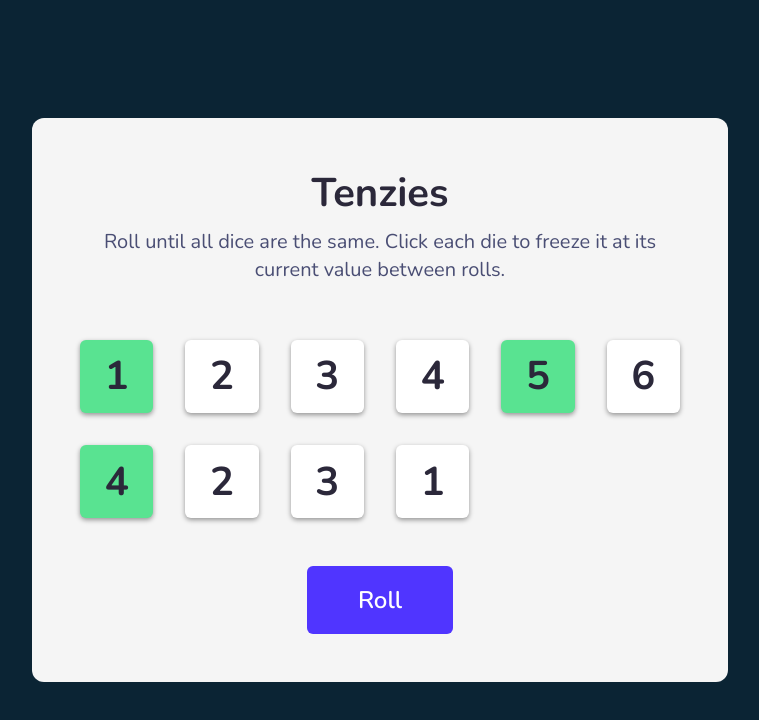
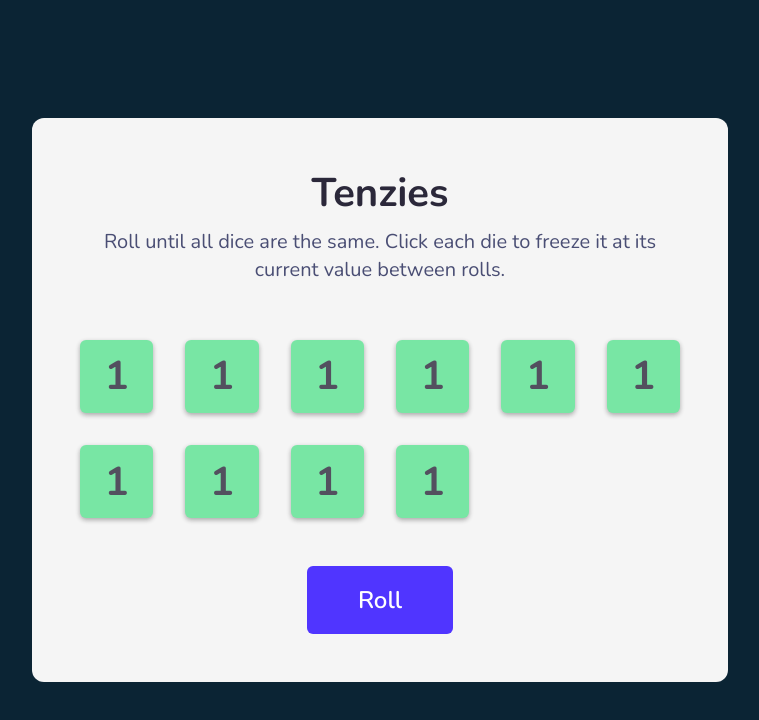
Before and after one commit to rayenrsalhi9/tenzies, a React (Vite) app: page / in a window 1280 px wide. Shown: the top 720 px of the page, without its empty margins (260-1019 px from the left). Built offline with nearby package versions, Linux system fonts and the light colour scheme.

Commit message:
refactor(components): replace Number component with Die component
- Remove Number.jsx and create new Die.jsx component
- Update App.jsx to use Die component instead of Number
- Adjust styling for fixed buttons in index.css

```diff
--- a/src/App.jsx
+++ b/src/App.jsx
@@ -1,5 +1,5 @@
 import Header from "./components/Header"
-import Number from "./components/Number"
+import Die from "./components/Die"
 import RollButton from "./components/RollButton"
 
 export default function App() {
@@ -7,7 +7,20 @@ export default function App() {
     <div className="container">
 
         <Header />
-        <Number />
+
+        <section className="numbers-grid">
+          <Die />
+          <Die />
+          <Die />
+          <Die />
+          <Die />
+          <Die />
+          <Die />
+          <Die />
+          <Die />
+          <Die />
+        </section>
+
         <RollButton />
 
     </div>
--- /dev/null
+++ b/src/components/Die.jsx
@@ -0,0 +1,5 @@
+export default function Die() {
+  return (
+        <button className="fixed">1</button>
+  )
+}
--- a/src/components/Number.jsx
+++ /dev/null
@@ -1,16 +0,0 @@
-export default function Number() {
-  return (
-    <section className="numbers-grid">
-        <button className="fixed">1</button>
-        <button>2</button>
-        <button>3</button>
-        <button>4</button>
-        <button className="fixed">5</button>
-        <button>6</button>
-        <button className="fixed">4</button>
-        <button>2</button>
-        <button>3</button>
-        <button>1</button>
-    </section>
-  )
-}
--- a/src/index.css
+++ b/src/index.css
@@ -76,6 +76,7 @@ header p {
 
 .numbers-grid button.fixed {
     background-color: #59E391;
+    opacity: .8;
 }
 
 .numbers-grid button:not(.fixed):hover {
```
